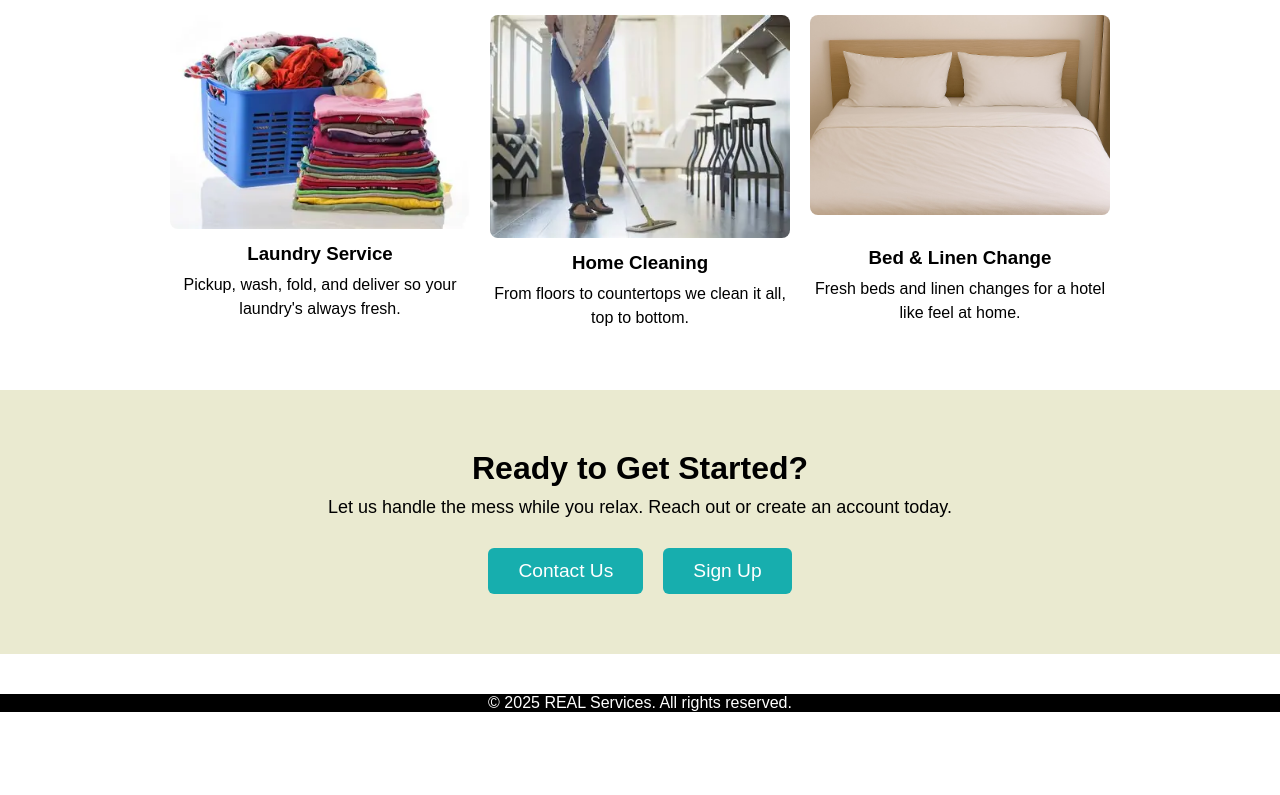
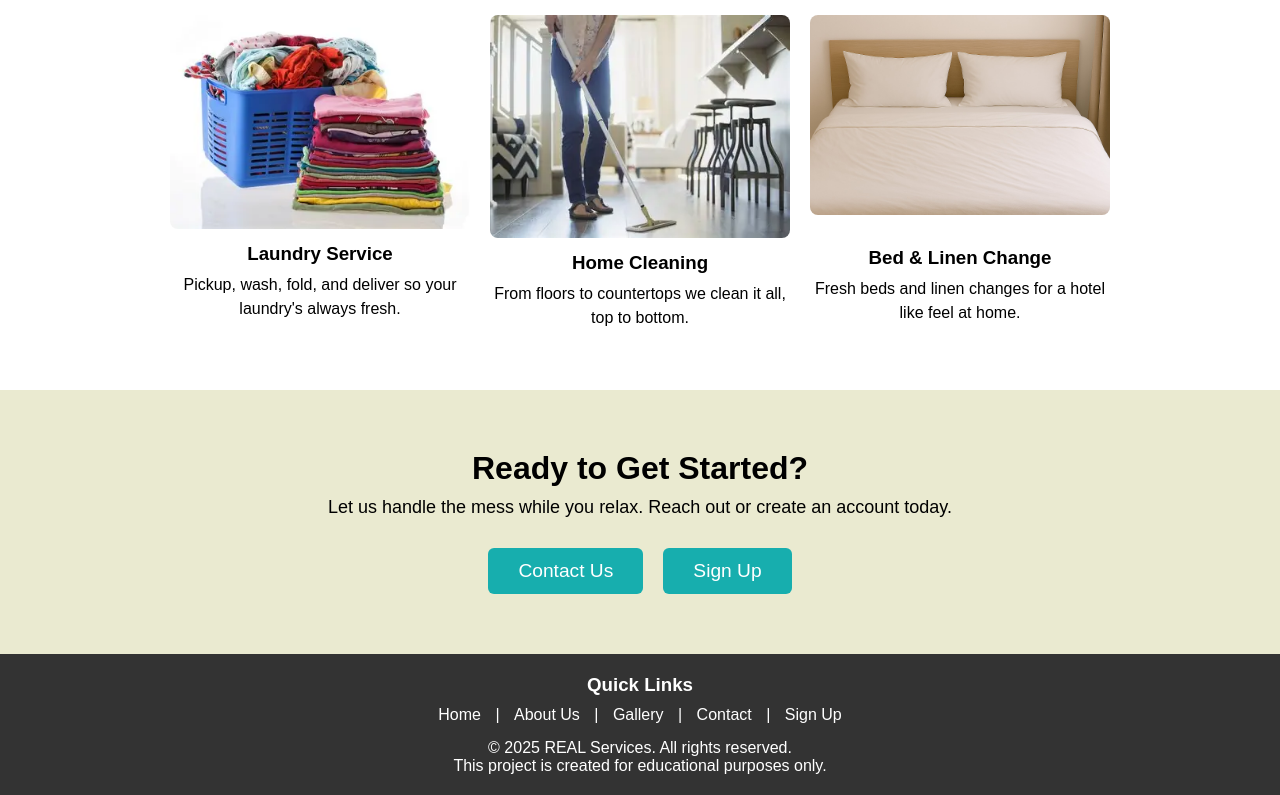
Before and after one commit to na7an-3/minor1, a plain HTML site: page index.html in a window 1280 px wide. Shown: the part 1365-2160 px from the top of the page. Before the commit the page ends 2077 px from the top, so only its background shows below. Drawn offline with Linux system fonts and the light colour scheme.

Commit message:
footer section changed

```diff
--- a/index.html
+++ b/index.html
@@ -60,7 +60,7 @@
       <p>From floors to countertops we clean it all, top to bottom.</p>
     </div>
     <div class="service-card">
-      <img src="img/fifth.jpg" alt="">" alt="Linen Change">
+      <img src="img/fifth.jpg" alt="Linen Change">" alt="Linen Change">
       <h3>Bed & Linen Change</h3>
       <p>Fresh beds and linen changes for a hotel like feel at home.</p>
     </div>
@@ -75,10 +75,21 @@
     <a href="login.html" class="btn">Sign Up</a>
   </div>
 </section>
-<footer>
-  <div class="footer-bottom">
-    <p style="color: white;">&copy; 2025 REAL Services. All rights reserved.</p>
 
+<footer style="background-color: #333; color: white; padding: 20px 0; text-align: center;">
+  <div>
+    <h3 style="margin-bottom: 10px;">Quick Links</h3>
+    <p>
+      <a href="index.html" style="color: white; text-decoration: none; margin: 0 10px;">Home</a> |
+      <a href="about.html" style="color: white; text-decoration: none; margin: 0 10px;">About Us</a> |
+      <a href="gallery.html" style="color: white; text-decoration: none; margin: 0 10px;">Gallery</a> |
+      <a href="contact.html" style="color: white; text-decoration: none; margin: 0 10px;">Contact</a> |
+      <a href="login.html" style="color: white; text-decoration: none; margin: 0 10px;">Sign Up</a>
+    </p>
+  </div>
+  <div style="margin-top: 15px;">
+    <p>&copy; 2025 REAL Services. All rights reserved.</p>
+    <p>This project is created for educational purposes only.</p>
   </div>
 </footer>
 
--- a/tests.css
+++ b/tests.css
@@ -61,12 +61,6 @@
       background-color: #f77062;
     }
 
-.footer-bottom{
-  background-color: black;
-  text-align: center;
-  margin-top: 40px;
-  margin-bottom: 0%;
-}
 .gallery-section {
   text-align: center;
   padding: 60px 20px;
```
Also changed, not shown: about.html (+15 -5 lines), contact.html (+18 -0 lines), gallery.html (+15 -3 lines).
